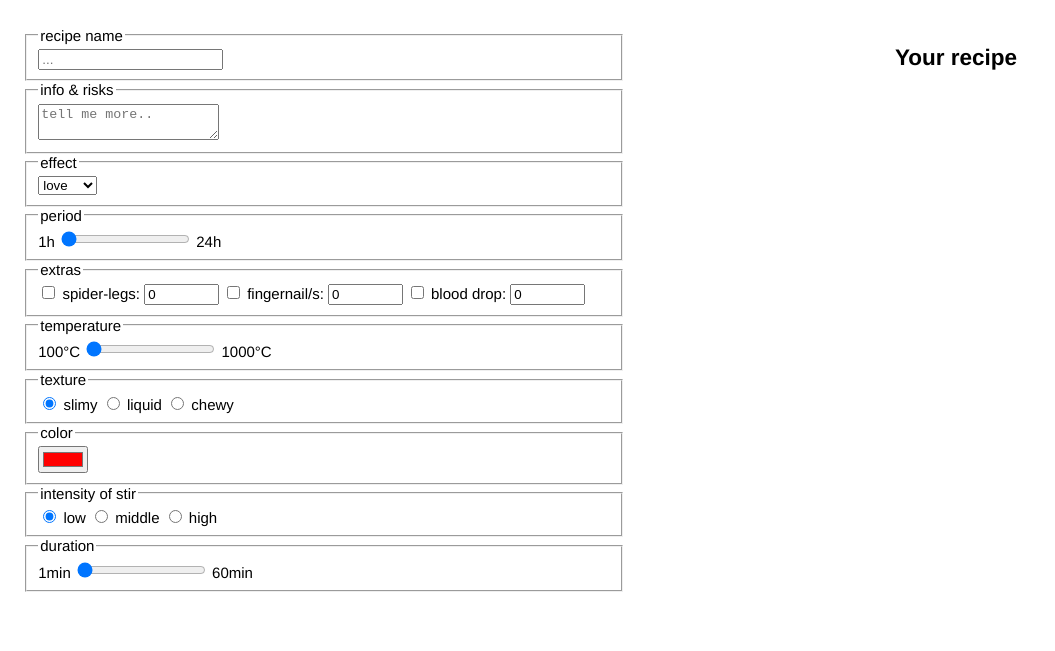
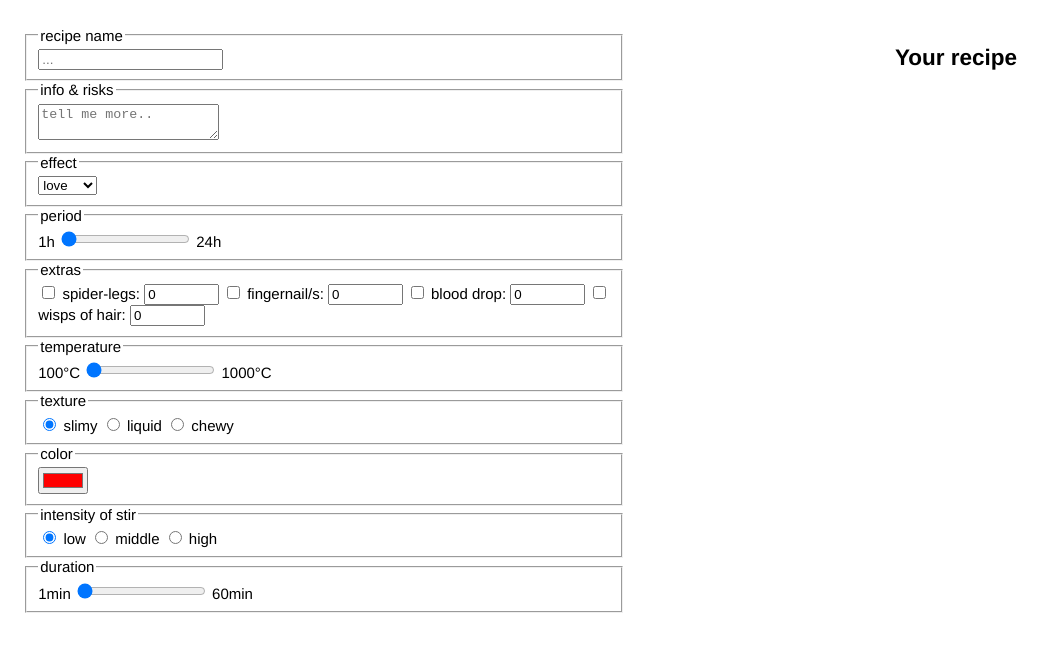
Before and after one commit to annasophiawagner/EIA2.github.io, a plain HTML site: page Aufgabe 3/witchescaldronFormular.html in a window 1280 px wide. Shown: the part 95-746 px from the top of the page, without its empty margins (0-1055 px from the left). Drawn offline with Linux system fonts and the light colour scheme.

```diff
--- a/Aufgabe 3/witchescaldronFormular.html
+++ b/Aufgabe 3/witchescaldronFormular.html
@@ -77,6 +77,11 @@
 
                 <input type="number" name="Amount" class="amount" step="1" min="0" max="10" value="0" />
 
+                <input type="checkbox" name="Extra" class="ingredients" id="wispsofhair" value="wispsofhair" price="25">
+                <label for="">wisps of hair:</label>
+
+                <input type="number" name="Amount" class="amount" step="1" min="0" max="10" value="0" />
+
             </fieldset>
 
             <fieldset>
```
